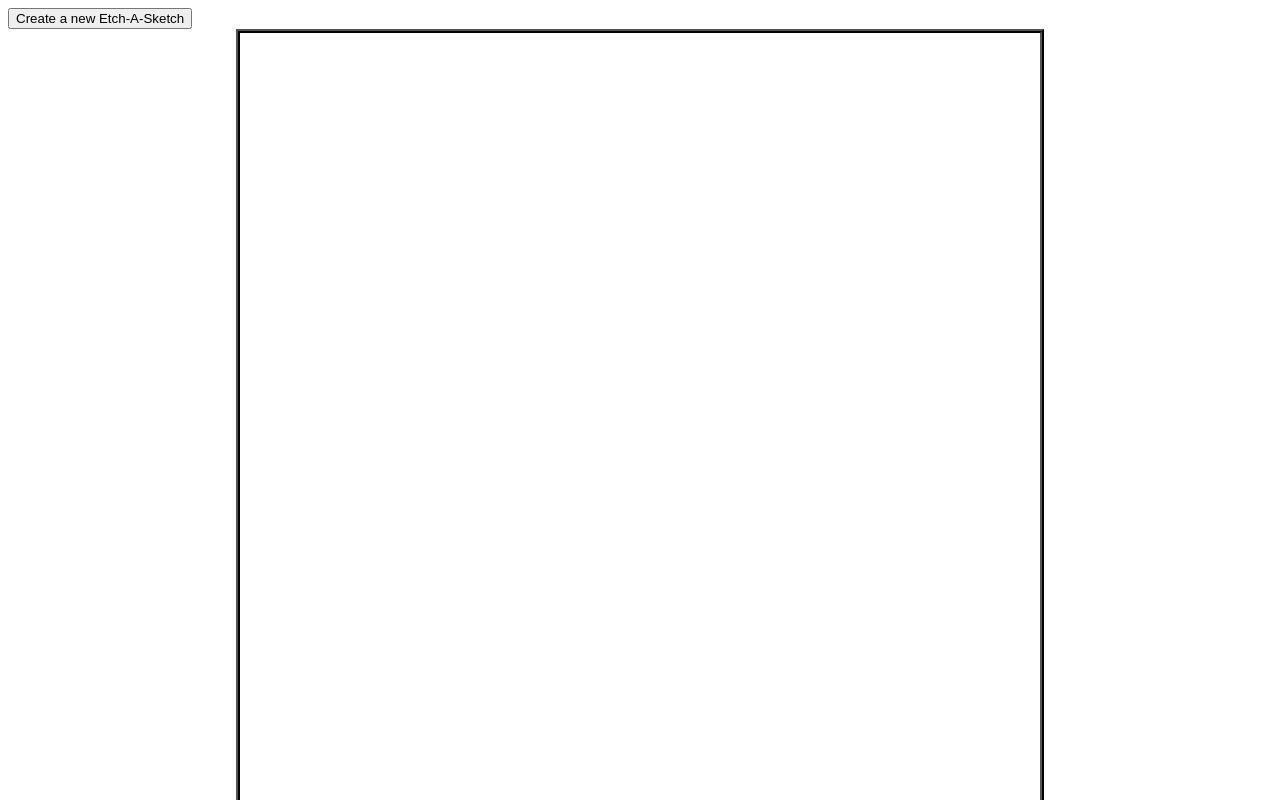
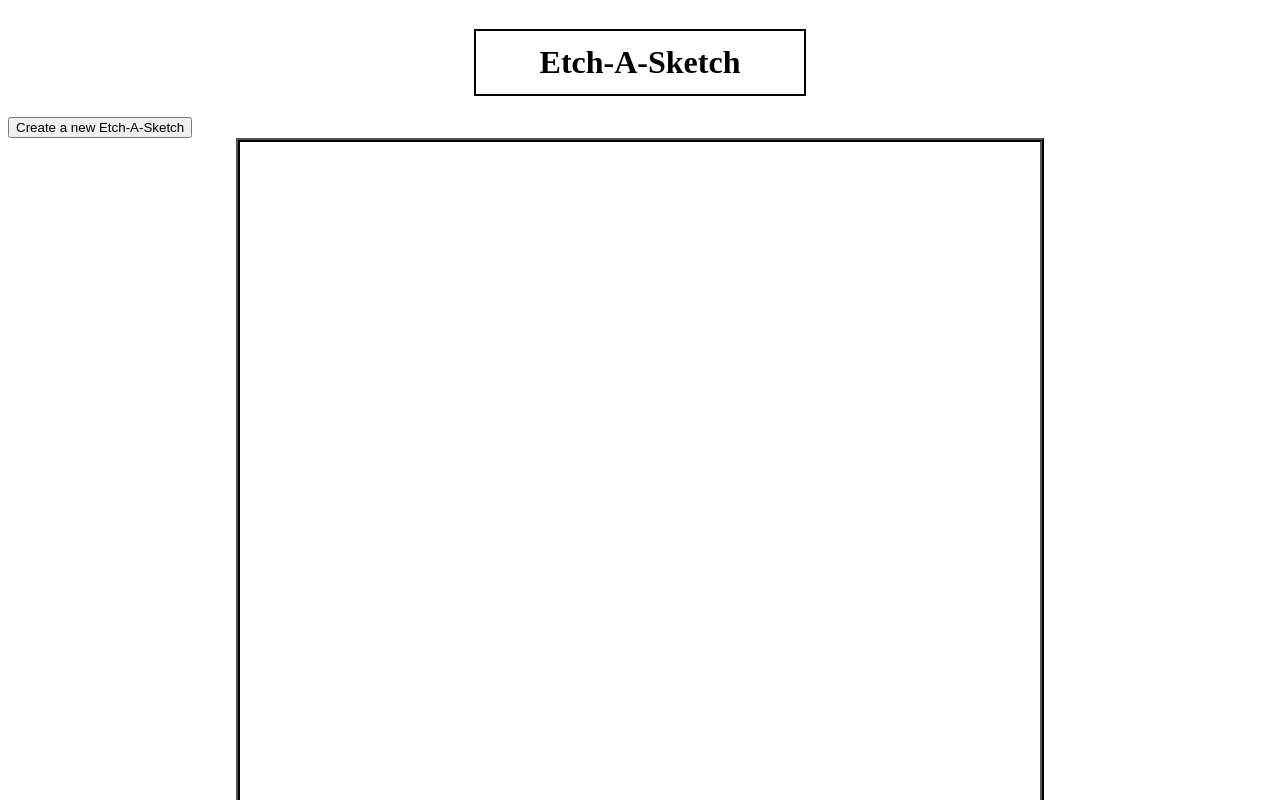
Before and after one commit to parkeralexjm/etch-a-sketch, a plain HTML site: page index.html in a window 1280 px wide. Shown: the top 800 px of the page. Drawn offline with Linux system fonts and the light colour scheme.

Commit message:
Adding a title
Added a title div to the html doc then added style to the css to give
it a border and fixed the spacing.

```diff
--- a/index.html
+++ b/index.html
@@ -9,6 +9,9 @@
     <title>Document</title>
 </head>
 <body>
+    <div class="title-container">
+        <h1 id="title">Etch-A-Sketch</h1>
+    </div>
     <button type="button" onclick="newScreen()" class="newButton">Create a new Etch-A-Sketch</button>
     <div class="flex-container" id="container"></div>
 </body>
--- a/style.css
+++ b/style.css
@@ -1,3 +1,14 @@
+.title-container {
+    display: flex;
+    align-items: center;
+    justify-content: center;
+}
+
+#title {
+    border: 2px solid black;
+    padding: 1% 5%;
+}
+
 .flex-container {
     display: flex;
     flex-wrap: nowrap;
@@ -8,10 +19,6 @@
     border-style: ridge;
     border-width: 4px;
     border-color: black;
-}
-
-.flex-container > div {
-    padding-bottom: 0px;
 }
 
 .pixel {
```
